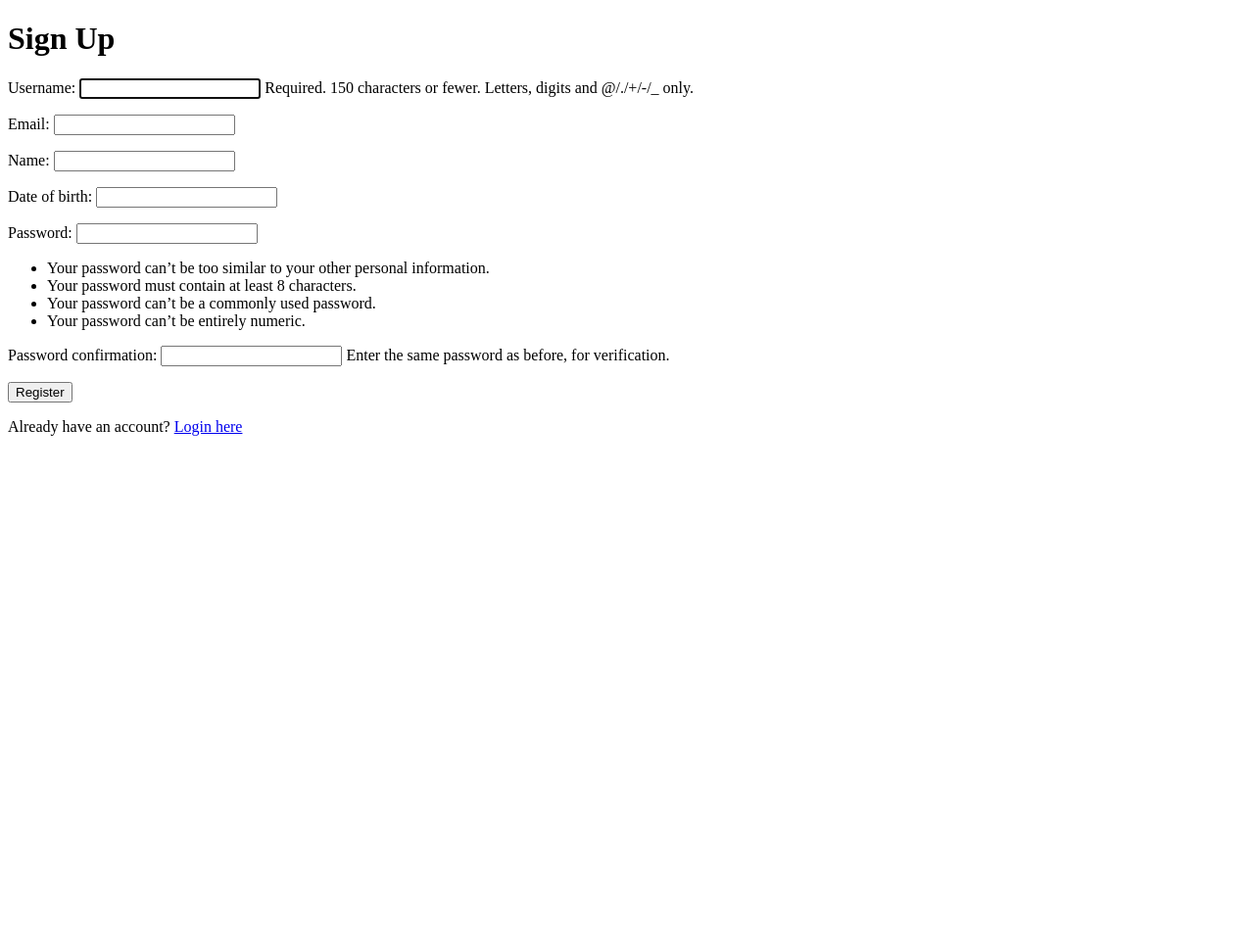
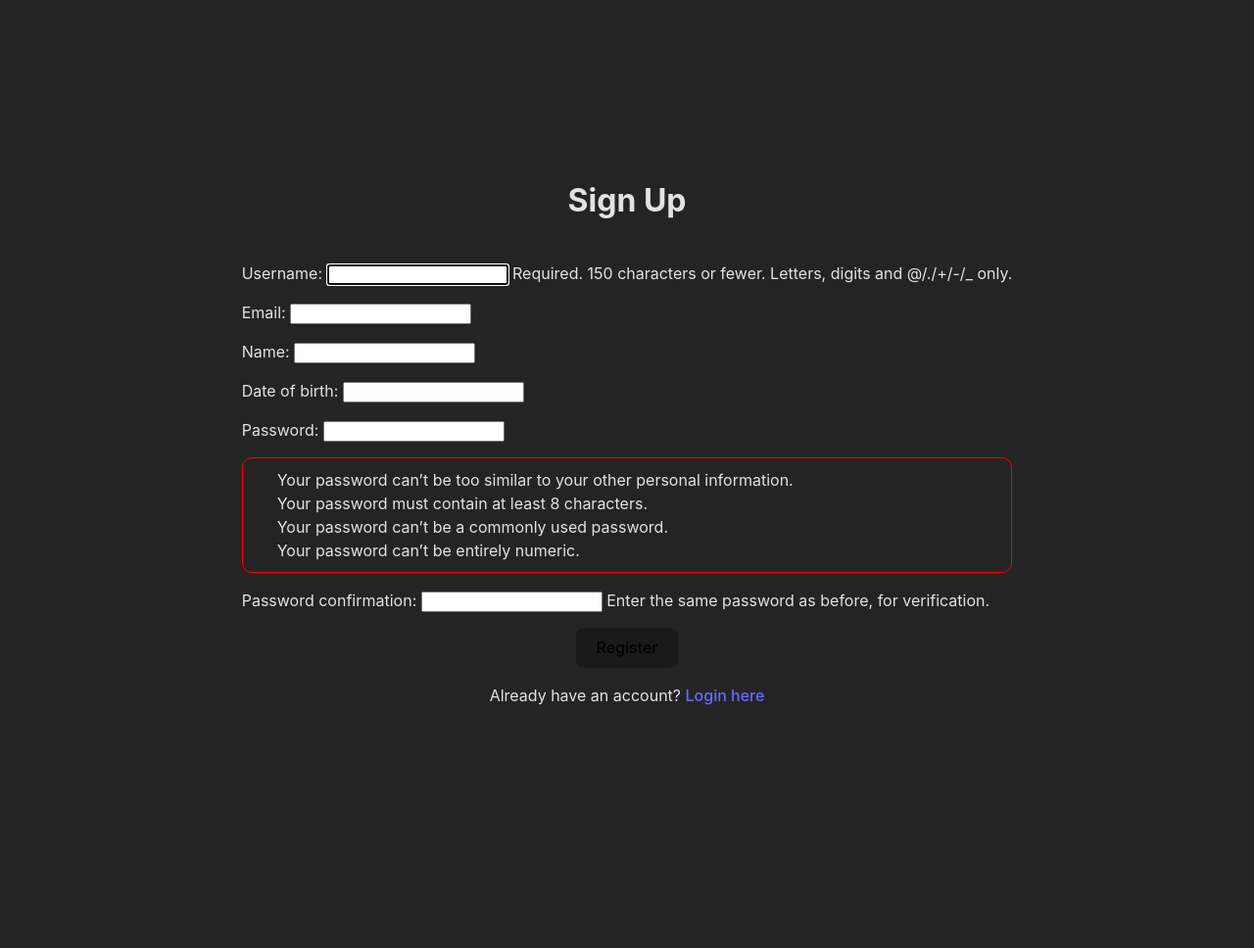
Before and after one commit to IvanSeagull/dreamteam-web, a Django app: template server/api/templates/signup.html in a window 1280 px wide. Shown: the whole page at 98% size. Before the commit the page ends 445 px from the top, so only its background shows below. Run offline with Django 5.2, Linux system fonts and the light colour scheme; the template is opened without the code that fills it: values that come from a table or form of the project are taken from there, others are empty.

Commit message:
update login and signup

```diff
--- a/server/api/templates/signup.html
+++ b/server/api/templates/signup.html
@@ -2,6 +2,76 @@
 <html>
   <head>
     <title>Sign Up</title>
+
+    <style>
+      body {
+        margin-top: 10em;
+        display: flex;
+        flex-direction: column;
+        place-items: center;
+        min-width: 320px;
+        min-height: 100vh;
+
+        color-scheme: light dark;
+        color: rgba(255, 255, 255, 0.87);
+        background-color: #242424;
+
+        font-family: Inter, system-ui, Avenir, Helvetica, Arial, sans-serif;
+        line-height: 1.5;
+        font-weight: 400;
+      }
+
+      a {
+        font-weight: 500;
+        color: #646cff;
+        text-decoration: inherit;
+      }
+      a:hover {
+        color: #535bf2;
+      }
+
+      button {
+        display: grid;
+        border-radius: 8px;
+        border: 1px solid transparent;
+        padding: 0.6em 1.2em;
+        font-size: 1em;
+        font-weight: 500;
+        font-family: inherit;
+        background-color: #1a1a1a;
+        cursor: pointer;
+        transition: border-color 0.25s;
+        margin-left: auto;
+        margin-right: auto;
+      }
+      button:hover {
+        border-color: #646cff;
+      }
+      button:focus,
+      button:focus-visible {
+        outline: 4px auto -webkit-focus-ring-color;
+      }
+
+      ul{
+        border: 1px solid red;
+        border-radius: 10px;
+        border-width: 1px;
+        padding-top: 10px;
+        padding-bottom: 10px;
+        padding-left: 35px;
+        padding-right: 35px;
+
+      }
+
+      li {
+        list-style-type: none;
+
+      }
+
+    </style>
+
+
+
   </head>
   <body>
     <h1>Sign Up</h1>
```
Also changed, not shown: server/api/templates/login.html (+55 -0 lines).
